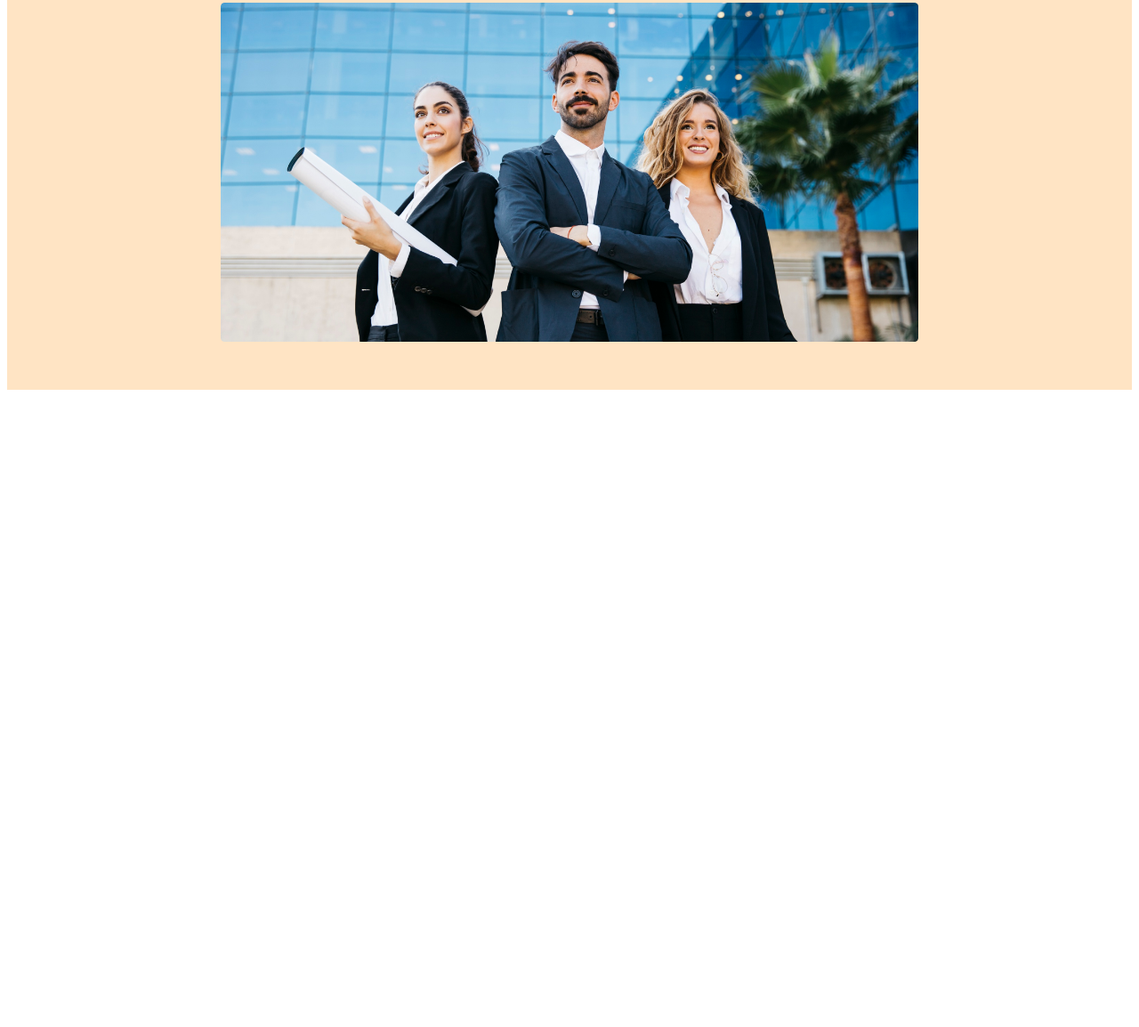
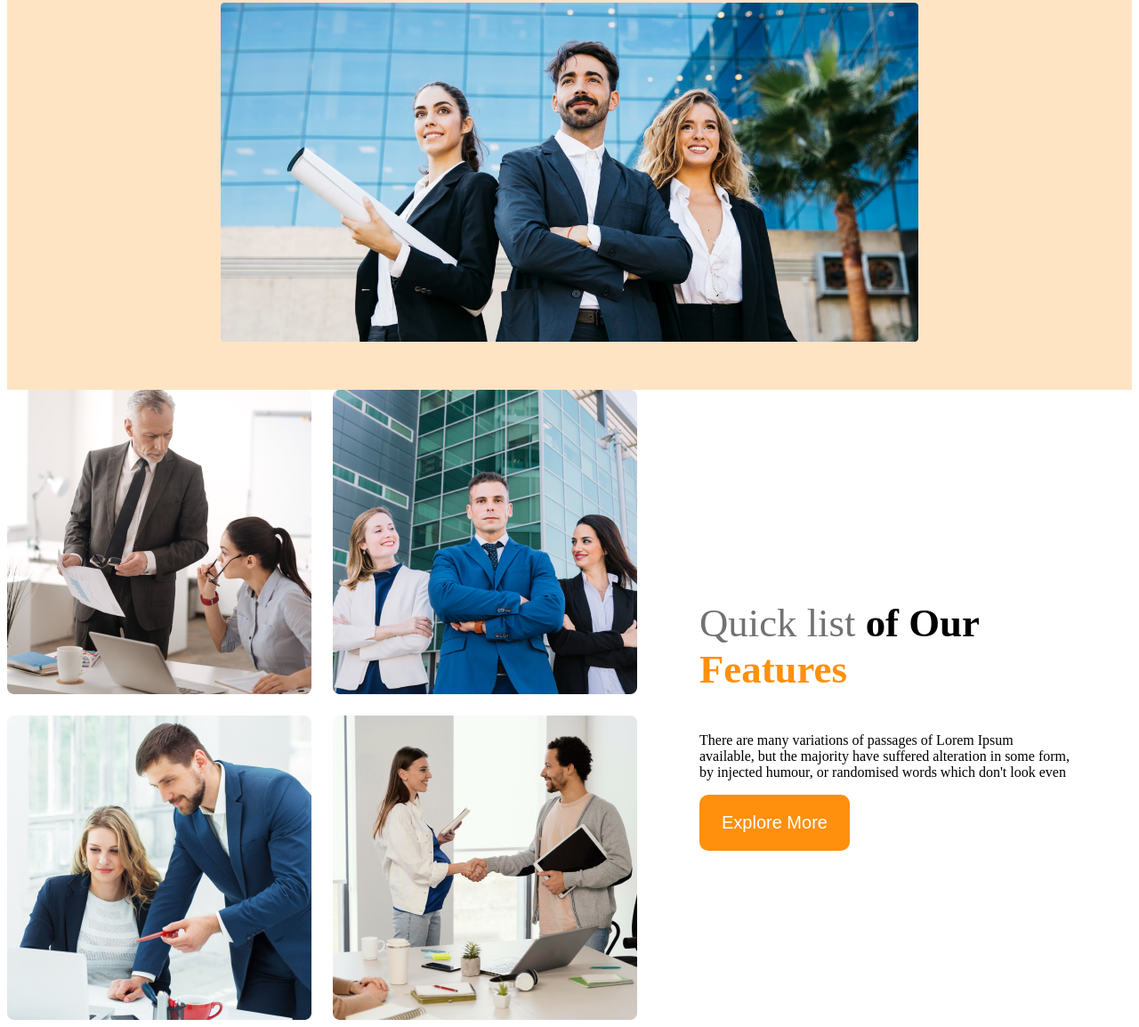
Before and after one commit to tultul4d/new-website, a plain HTML site: page index.html in a window 1280 px wide. Shown: the part 565-1719 px from the top of the page at 89% size. Before the commit the page ends 1011 px from the top, so only its background shows below. Drawn offline with Linux system fonts and the light colour scheme.

Commit message:
added main

```diff
--- a/index.html
+++ b/index.html
@@ -7,6 +7,7 @@
     <link rel="stylesheet" href="style/architeche.css">
 </head>
 <body>
+    <!--header start-->
     <header>
         <nav>
             <h3 class="nav-tittel">G3 Architects</h3>
@@ -38,7 +39,21 @@
 
 
     </header>
+    <!--header end-->
     <main>
+        <section class="teams-container">
+            <div class="teams-img-container">
+              <img src="./images/team1.png" alt="">
+              <img src="./images/team2.png" alt="">
+              <img src="./images/team3.png" alt="">
+              <img src="./images/team4.png" alt="">
+            </div>
+            <div class="teams-content">
+                <h3 class="teams-titel"><span class="quick-list">Quick list</span> <span>of Our</span> <span class="fet">Features</span></h3>
+                <p class="teams-descipson">There are many variations of passages of Lorem Ipsum available, but the majority have suffered alteration in some form, by injected humour, or randomised words which don't look even</p>
+                <button class="btn-primary">Explore More</button>
+            </div>
+        </section>
 
     </main>
     <footer>
--- a/style/architeche.css
+++ b/style/architeche.css
@@ -83,3 +83,34 @@ nav li a{
 
 
 }
+/* main style */
+    main{
+        max-width: 1440px;
+        margin: 0 auto;
+    }
+    .teams-container{
+        display: flex;
+        align-items: center;
+    }
+    .teams-img-container{
+        display: grid;
+        grid-template-columns: repeat(2,1fr);
+        gap: 1.5rem;
+
+    }
+    .teams-content{
+       padding-right: 70px;
+       padding-left: 70px;
+
+    }
+    .teams-titel{
+        font-size: 2.8rem;
+    }
+    .teams-titel .quick-list{
+        color: #727272;
+        font-weight: 500;
+    }
+   .teams-titel .fet{
+        color: #ff900e;
+        font-weight: 700;
+   }
```
